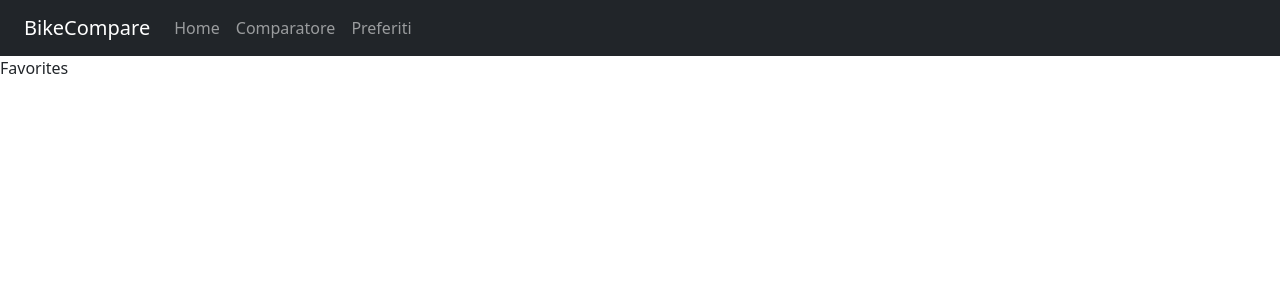
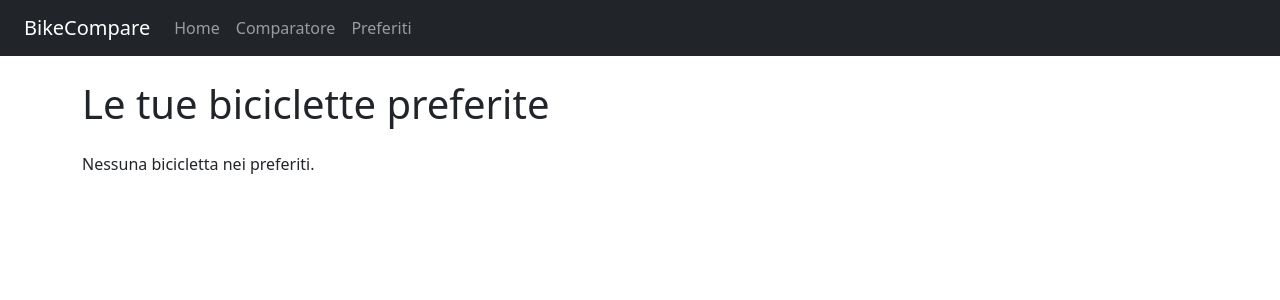
Before and after one commit to andreapanico12/progetto-finale-spec-frontend-front, a React (Vite) app: page /favorites in a window 1280 px wide. Shown: the top 300 px of the page. Built offline with nearby package versions, Linux system fonts and the light colour scheme.

Commit message:
implement Favorites page to display user's favorite bicycles using FavoritesContext and BicycleCard component

```diff
--- a/src/pages/Favorites.jsx
+++ b/src/pages/Favorites.jsx
@@ -1,9 +1,26 @@
-import React from 'react'
+import { useFavorites } from '../contexts/FavoritesContext';
+import BicycleCard from '../components/BicycleCard';
 
 function Favorites() {
+  const { favorites } = useFavorites();
+
   return (
-    <div>Favorites</div>
-  )
+    <div className="container mt-4">
+      <h1 className="mb-4">Le tue biciclette preferite</h1>
+
+      {favorites.length === 0 ? (
+        <p>Nessuna bicicletta nei preferiti.</p>
+      ) : (
+        <div className="row">
+          {favorites.map((bike) => (
+            <div key={bike.id} className="col-12 col-sm-6 col-md-4 col-lg-3 mb-4">
+              <BicycleCard bike={bike} />
+            </div>
+          ))}
+        </div>
+      )}
+    </div>
+  );
 }
 
-export default Favorites
+export default Favorites;
```
